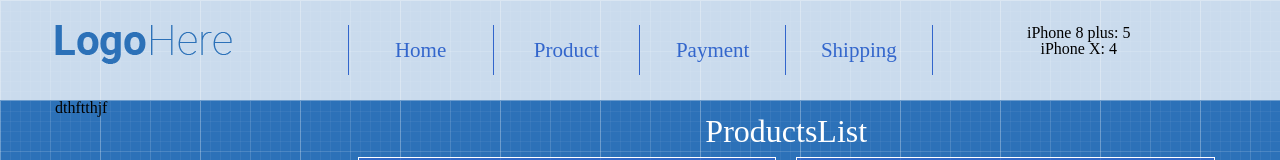
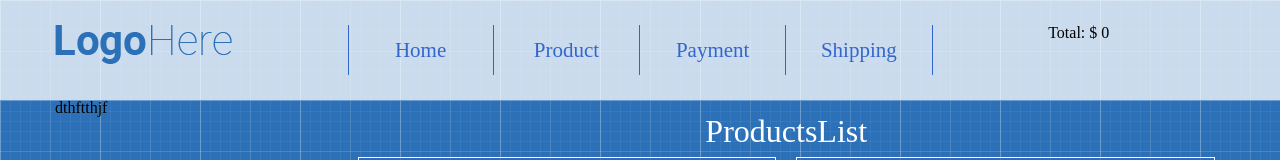
Before and after one commit to ApostleAndrew/shop-react, a React (Create React App) app: page / in a window 1280 px wide. Shown: the top 160 px of the page. Built offline with nearby package versions, Linux system fonts and the light colour scheme.

Commit message:
count total price in cart

```diff
--- a/src/App/App.js
+++ b/src/App/App.js
@@ -12,8 +12,7 @@
 class App extends Component {
 	state = {
 		productsInCart: {
-			'2': 5,
-			'3': 4,
+
 		}
 	}
 	addProductToCart = (productId,count) => {
--- a/src/App/Header/Cart/Cart.js
+++ b/src/App/Header/Cart/Cart.js
@@ -7,8 +7,8 @@
 	...map,
 	[product.id]:product,
 }),{})
-console.log(products)
-console.log(productsMap)
+
+
 const Cart = ({
 	productsInCart,
 }) => {
@@ -22,6 +22,14 @@
 					</div>
 				))
 			}
+			<div>
+				Total: $ {
+					keys(productsInCart).reduce((total, product)=>{
+						return total + (productsMap[product].price * productsInCart[product])
+					}, 0)
+				}
+			</div>
+
 		</div>
 	)
 }
```
